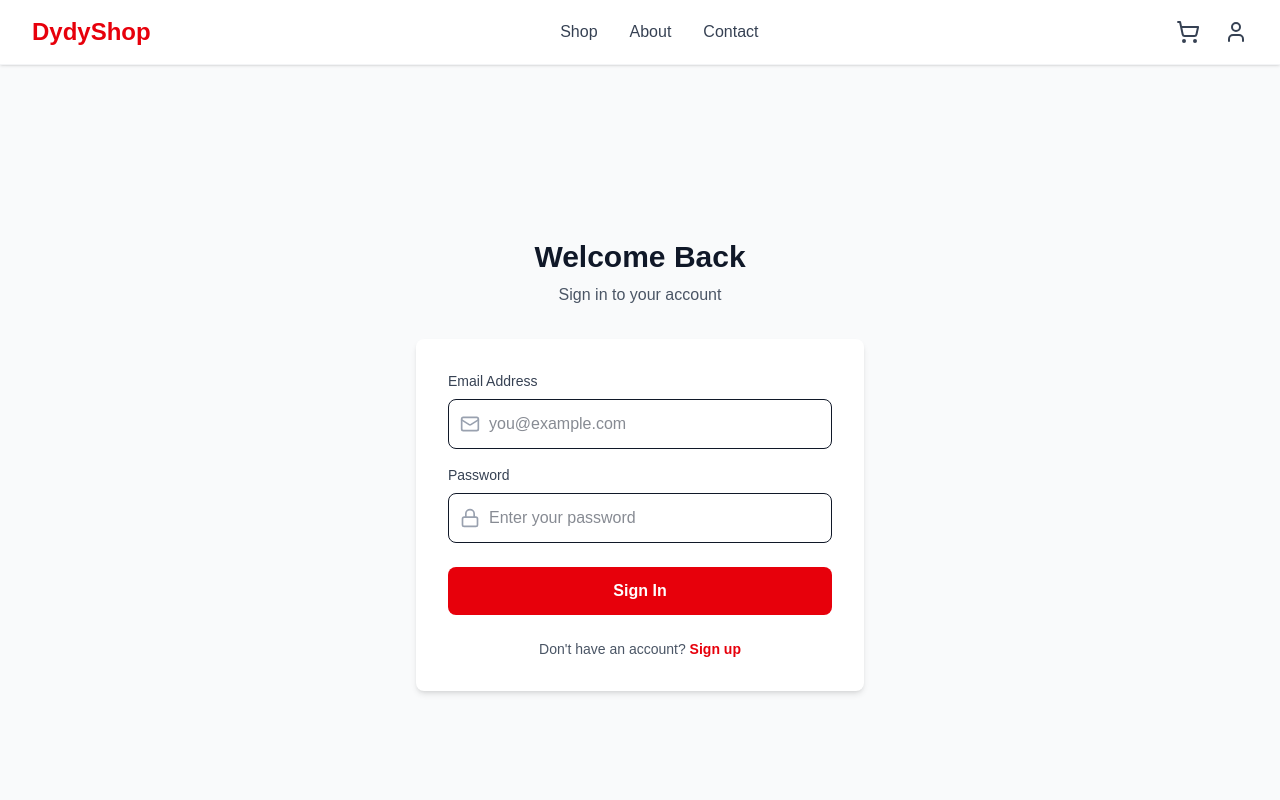
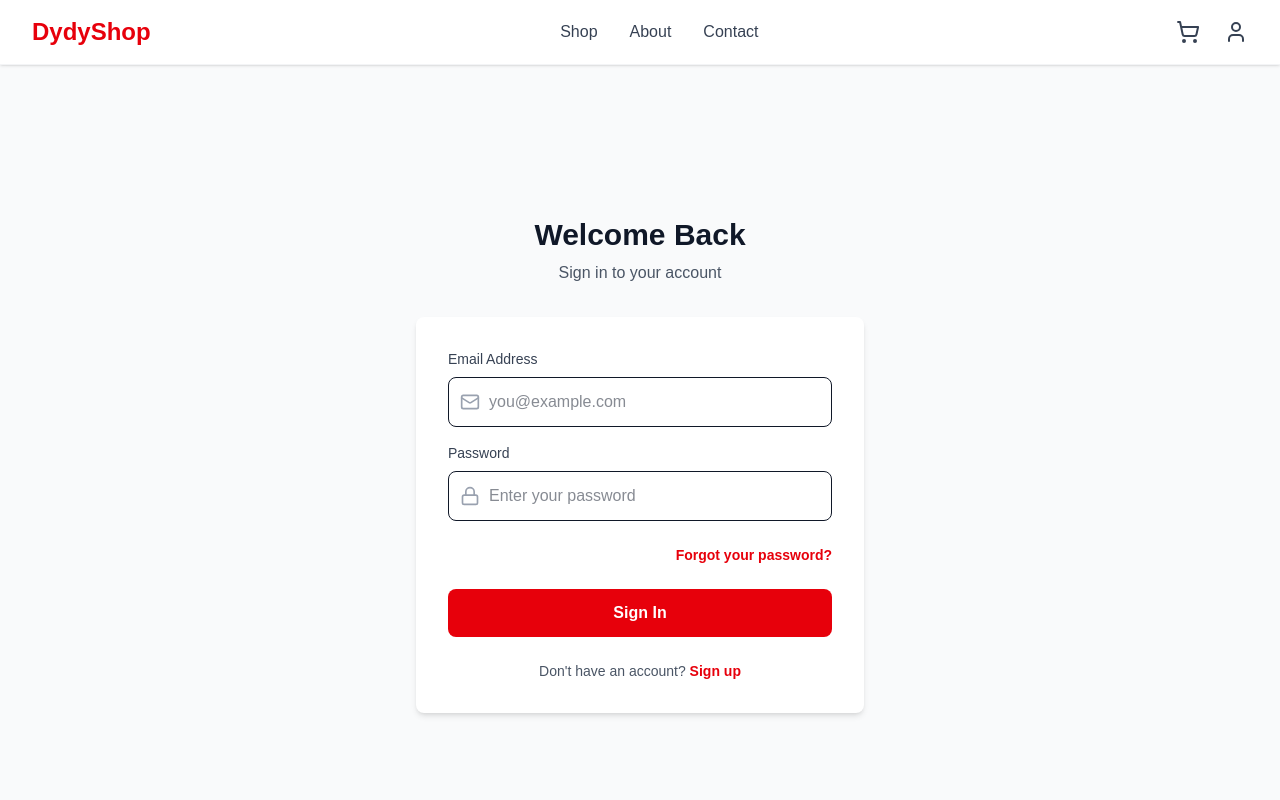
Before and after one commit to Am1rGhe/dydy-custom, a Next.js app: page /auth/login in a window 1280 px wide. Shown: the top 800 px of the page. Built offline with nearby package versions, Linux system fonts and the light colour scheme; no server answers.

Commit message:
added forgot password link to login page

```diff
--- a/app/auth/login/page.tsx
+++ b/app/auth/login/page.tsx
@@ -126,6 +126,22 @@ export default function LoginPage() {
             </div>
           </div>
 
+          {/* Forgot password link */}
+          <div className="flex items-center justify-end">
+            <Link
+              href={
+                redirectTo && redirectTo !== "/"
+                  ? `/auth/forgot-password?redirect=${encodeURIComponent(
+                      redirectTo
+                    )}`
+                  : "/auth/forgot-password"
+              }
+              className="text-sm font-semibold text-red-600 hover:text-red-700"
+            >
+              Forgot your password?
+            </Link>
+          </div>
+
           {/* Submit button */}
           <button
             type="submit"
```
